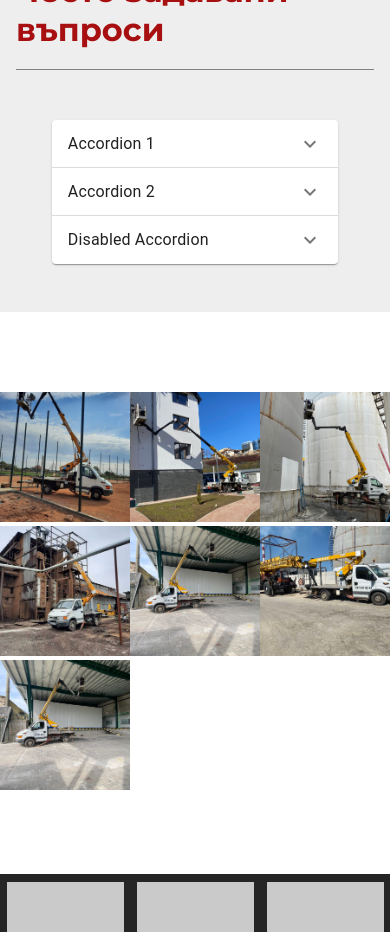
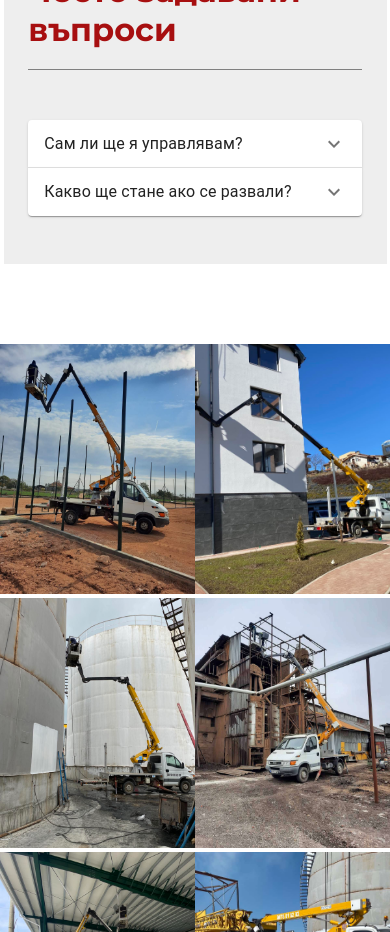
Before and after one commit to VeselinVasilev97/extralift, a React (Vite) app: page / in a window 390 px wide. Shown: the part 2120-3052 px from the top of the page. Built offline with nearby package versions, Linux system fonts and the light colour scheme.

Commit message:
demo done

```diff
--- a/src/App.module.css
+++ b/src/App.module.css
@@ -26,8 +26,8 @@
 }
 
 .imageStyle {
-    width: 20%;
-    height: 250px;
+    width: 33.33%;
+    height: 300px;
     object-fit: cover;
 }
 
@@ -37,7 +37,7 @@
     }
 
     .imageStyle {
-        width: 33.33%;
-        height: 130px;
+        width: 50%;
+        height: 250px;
     }
 }
--- a/src/components/Accordion/Accordion.jsx
+++ b/src/components/Accordion/Accordion.jsx
@@ -15,12 +15,11 @@ export default function BasicAccordion() {
           aria-controls="panel1a-content"
           id="panel1a-header"
         >
-          <Typography>Accordion 1</Typography>
+          <Typography>Сам ли ще я управлявам?</Typography>
         </AccordionSummary>
         <AccordionDetails>
           <Typography>
-            Lorem ipsum dolor sit amet, consectetur adipiscing elit. Suspendisse
-            malesuada lacus ex, sit amet blandit leo lobortis eget.
+            Отговорът е НЕ, в цената е включено и управление от специалист.
           </Typography>
         </AccordionDetails>
       </Accordion>
@@ -30,7 +29,7 @@ export default function BasicAccordion() {
           aria-controls="panel2a-content"
           id="panel2a-header"
         >
-          <Typography>Accordion 2</Typography>
+          <Typography>Какво ще стане ако се развали?</Typography>
         </AccordionSummary>
         <AccordionDetails>
           <Typography>
@@ -39,7 +38,7 @@ export default function BasicAccordion() {
           </Typography>
         </AccordionDetails>
       </Accordion>
-      <Accordion>
+      {/* <Accordion>
         <AccordionSummary
           expandIcon={<ExpandMoreIcon />}
           aria-controls="panel3a-content"
@@ -47,7 +46,7 @@ export default function BasicAccordion() {
         >
           <Typography>Disabled Accordion</Typography>
         </AccordionSummary>
-      </Accordion>
+      </Accordion> */}
     </div>
   );
 }
--- a/src/components/Accordion/Accordion.module.css
+++ b/src/components/Accordion/Accordion.module.css
@@ -1,3 +1,3 @@
 .accordion {
-    width: 80%;
+    width: 95%;
 }
--- a/src/components/Accordion/AccordionSection/AccordionSection.module.css
+++ b/src/components/Accordion/AccordionSection/AccordionSection.module.css
@@ -1,5 +1,5 @@
 .accordionContainer {
-  width: 100%;
+  width: 90%;
   display: flex;
   flex-direction: column;
   justify-content: center;
@@ -10,7 +10,7 @@
 }
 
 .accordionHeading {
-    width: 100%;
+    width: 95%;
     border-bottom: 1px solid gray;
     margin-bottom: 50px;
 }
--- a/src/components/Nav/Nav.module.css
+++ b/src/components/Nav/Nav.module.css
@@ -58,3 +58,10 @@
     width: 100%;
     height: 100%;
 }
+
+@media only screen and (max-height: 580px) {
+    .phoneButton{
+        height: 80%;
+        width: 130px;
+    }
+}
```
